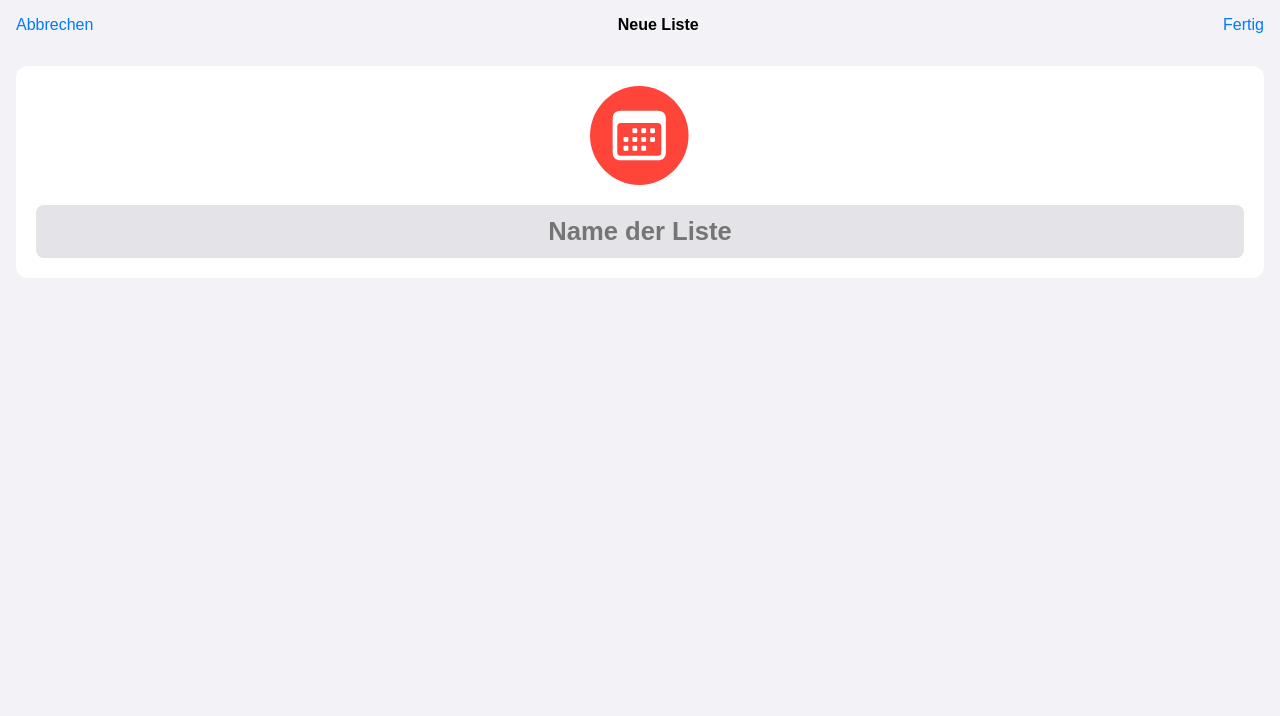
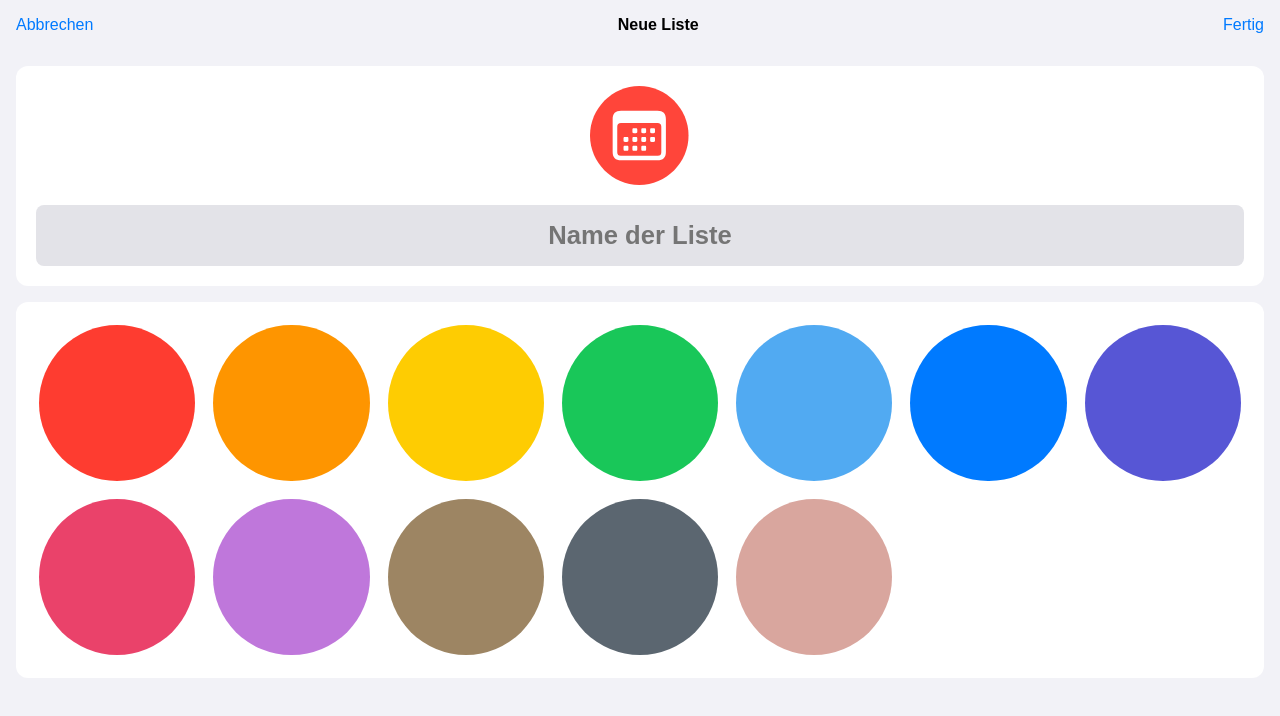
Before and after one commit to max-beckmann/progressive-reminders, an Angular app: page /new-list in a window 1280 px wide. Shown: the top 716 px of the page. Built offline with nearby package versions, Linux system fonts and the light colour scheme; a web font is replaced by a local one.

Commit message:
add color picker

```diff
--- a/src/app/components/container/container.component.scss
+++ b/src/app/components/container/container.component.scss
@@ -1,6 +1,5 @@
 :host {
   width: 100%;
-  height: 100%;
   display: block;
   border-radius: 12px;
   overflow: hidden;
--- a/src/app/components/pages/new-list-page/new-list-page.component.html
+++ b/src/app/components/pages/new-list-page/new-list-page.component.html
@@ -1,7 +1,14 @@
 <app-header title="Neue Liste" rightButtonText="Fertig"></app-header>
-<app-container>
+<app-container class="base-settings">
   <div class="icon-preview">
     <app-icon [type]="IconType.CALENDAR"></app-icon>
   </div>
   <input type="text" placeholder="Name der Liste">
 </app-container>
+<app-container class="color-picker">
+  @for (option of colorOptions; track $index) {
+    <span class="color-option" (click)="pickColor($index)">
+      <span class="inner" [style.background-color]="option"></span>
+    </span>
+  }
+</app-container>
--- a/src/app/components/pages/new-list-page/new-list-page.component.scss
+++ b/src/app/components/pages/new-list-page/new-list-page.component.scss
@@ -3,13 +3,12 @@
   flex-direction: column;
   gap: 16px;
 
-  app-container {
+  .base-settings {
     padding: 20px;
     display: flex;
     flex-direction: column;
     align-items: center;
     gap: 20px;
-  }
 
     .icon-preview app-icon {
       width: 100px;
@@ -17,12 +16,41 @@
 
     input {
       width: 100%;
-    padding-block: 12px;
+      padding-block: 16px;
       border-radius: 8px;
       background-color: var(--color-interaction);
+      color: var(--new-list-color);
       text-align: center;
       font-family: 'SF Pro Rounded', sans-serif;
       font-weight: bold;
       font-size: 1.6rem;
     }
   }
+
+  .color-picker {
+    padding: 20px;
+    display: grid;
+    grid-template-columns: repeat(7, 1fr);
+    grid-gap: 12px;
+
+    .color-option {
+      padding: 3px;
+      aspect-ratio: 1/1;
+      border-radius: 50%;
+
+      .inner {
+        display: block;
+        aspect-ratio: 1/1;
+        border-radius: 50%;
+      }
+
+      &.selected {
+        border: 3px solid var(--color-interaction-contrast);
+      }
+
+      &:hover {
+        cursor: pointer;
+      }
+    }
+  }
+}
--- a/src/app/components/pages/new-list-page/new-list-page.component.ts
+++ b/src/app/components/pages/new-list-page/new-list-page.component.ts
@@ -1,4 +1,4 @@
-import { Component } from '@angular/core';
+import { Component, effect, signal } from '@angular/core';
 import { HeaderComponent } from '../../header/header.component';
 import { ContainerComponent } from '../../container/container.component';
 import { IconComponent, IconType } from '../../icon/icon.component';
@@ -15,5 +15,22 @@ import { IconComponent, IconType } from '../../icon/icon.component';
   styleUrl: './new-list-page.component.scss'
 })
 export class NewListPageComponent {
+  color = signal<string>('red');
+  colorOptions = ['#FE3C30', '#FE9500', '#FECC02', '#19C759', '#51AAF2', '#007AFF', '#5756D5', '#EA426A', '#BF77DB', '#9D8563', '#5B6670', '#D9A69E'];
+
+  constructor() {
+    effect(() => {
+      document.documentElement.style.setProperty('--new-list-color', this.color());
+    });
+  }
+
+  pickColor(index: number): void {
+    document.querySelectorAll('.color-option').forEach((option, i) => {
+      i == index ? option.classList.add('selected') : option.classList.remove('selected');
+    });
+
+    this.color.set(this.colorOptions[index])
+  }
+
   protected readonly IconType = IconType;
 }
```
Lines whose indentation alone changed are shown as unchanged.
